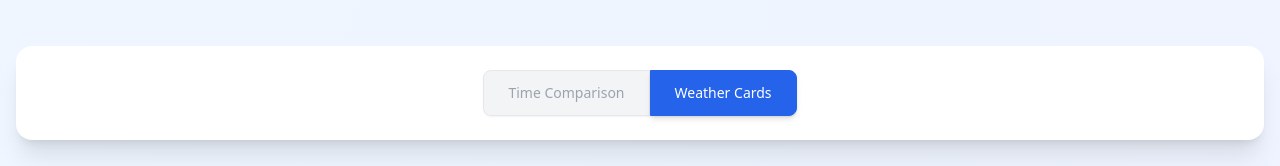
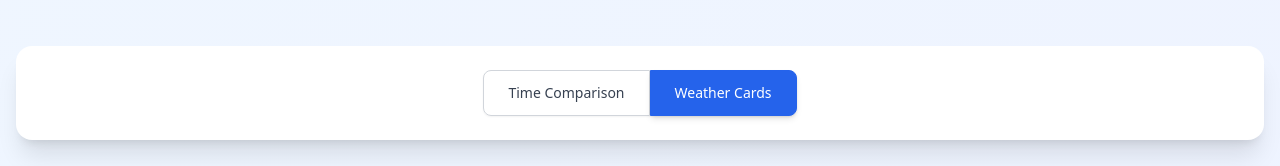
Before and after one commit to PGappstudios/world-time-weather, a Next.js app: page / in a window 1280 px wide. Shown: the part 376-542 px from the top of the page. Built offline with nearby package versions, Linux system fonts and the light colour scheme.

Commit message:
Fix view mode toggle: Make both buttons selectable regardless of city count

```diff
--- a/pages/index.js
+++ b/pages/index.js
@@ -313,9 +313,6 @@ export default function Home() {
 
   // Handle view mode changes
   const handleViewModeChange = (mode) => {
-    if (mode === 'comparison' && cities.length === 0) {
-      return; // Don't switch to comparison if no cities
-    }
     setViewMode(mode);
     localStorage.setItem('viewMode', mode);
   };
@@ -324,14 +321,9 @@ export default function Home() {
   useEffect(() => {
     const savedViewMode = localStorage.getItem('viewMode');
     if (savedViewMode) {
-      if (savedViewMode === 'comparison' && cities.length === 0) {
-        setViewMode('cards');
-        localStorage.setItem('viewMode', 'cards');
-      } else {
-        setViewMode(savedViewMode);
-      }
+      setViewMode(savedViewMode);
     }
-  }, [cities.length]);
+  }, []);
 
   // Reset to cards view when all cities are removed
   useEffect(() => {
@@ -626,12 +618,9 @@ export default function Home() {
               <button
                 type="button"
                 onClick={() => handleViewModeChange('comparison')}
-                disabled={cities.length === 0}
                 className={`px-6 py-3 text-sm font-medium rounded-l-lg border transition-all duration-200 ${
                   viewMode === 'comparison'
                     ? 'bg-blue-600 text-white border-blue-600 shadow-md'
-                    : cities.length === 0
-                    ? 'bg-gray-100 text-gray-400 border-gray-200 cursor-not-allowed'
                     : 'bg-white text-gray-700 border-gray-300 hover:bg-gray-100'
                 }`}
               >
```
